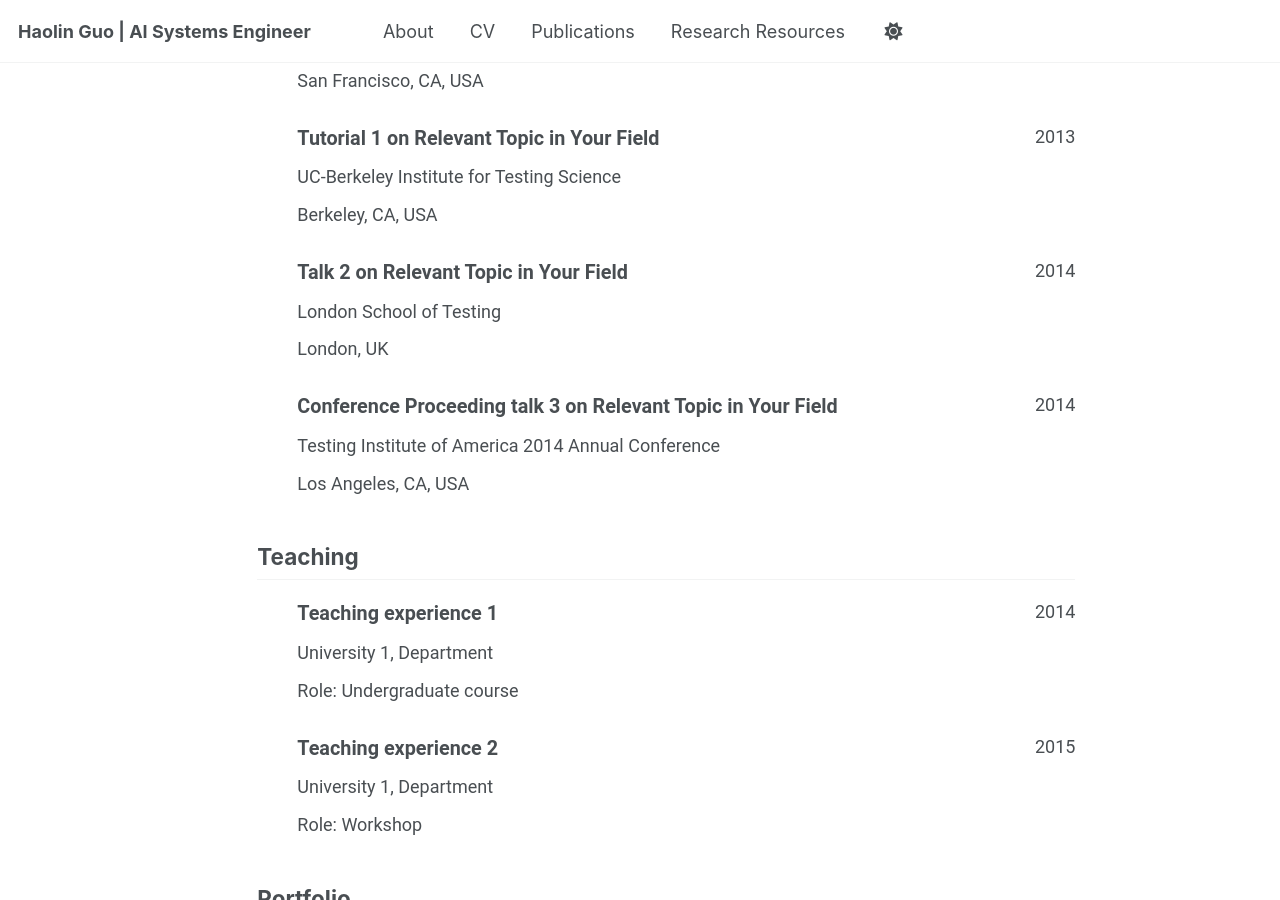
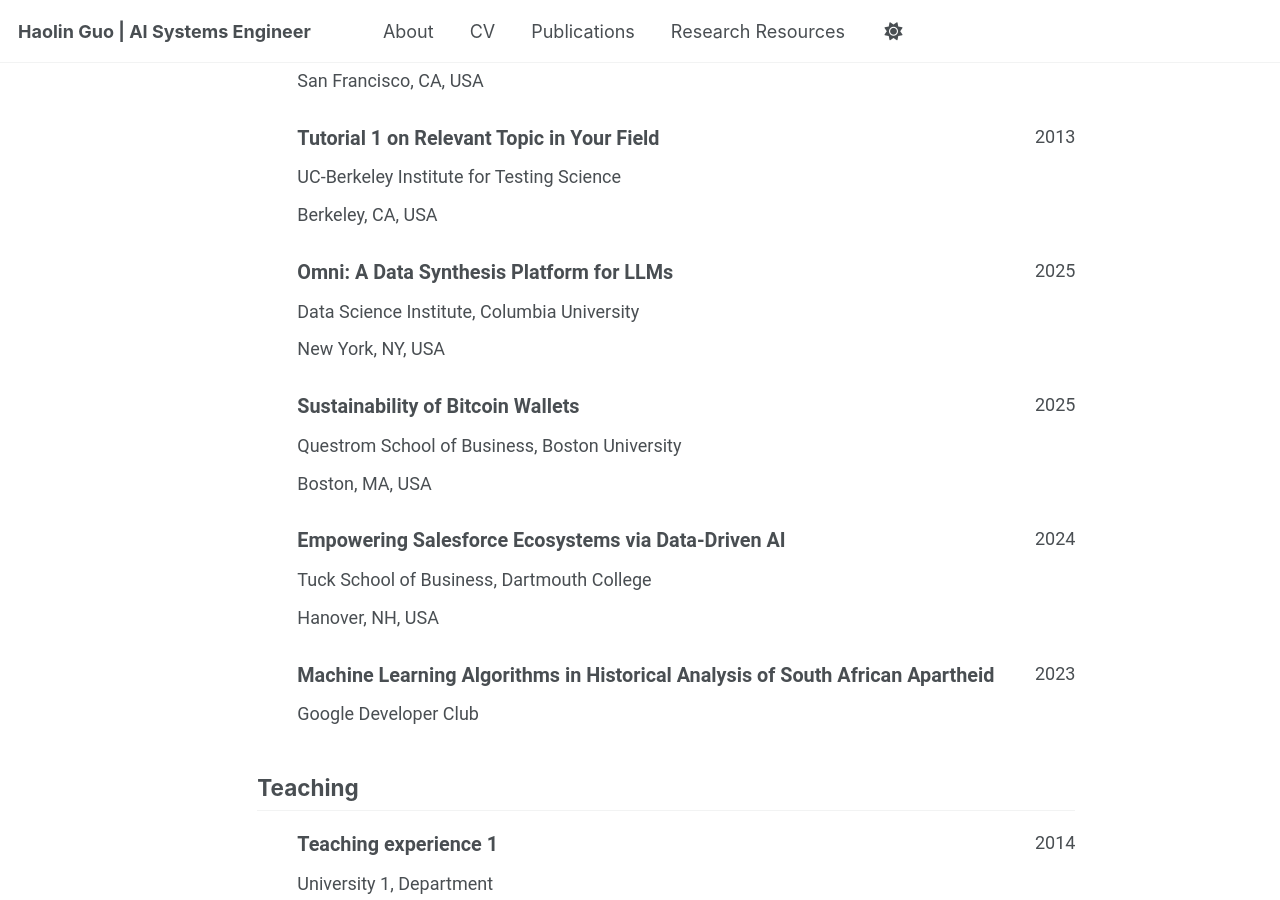
Before and after one commit to garyguo123456789/garyguo123456789.github.io, a Jekyll site: the page built from _pages/cv-json.md, in a window 1280 px wide and 900 px high, scrolled down 2757 px. Built offline with Jekyll 4.4.1, drawn with Linux system fonts in a browser that asks for light colours; a script bundle is joined from its source files by our own code; library files that are not in the unit come from our copies.

Commit message:
add presentations

```diff
--- a/_data/cv.json
+++ b/_data/cv.json
@@ -153,17 +153,31 @@
       "description": ""
     },
     {
-      "name": "Talk 2 on Relevant Topic in Your Field",
-      "event": "London School of Testing",
-      "date": "2014-02-01",
-      "location": "London, UK",
+      "name": "Omni: A Data Synthesis Platform for LLMs",
+      "event": "Data Science Institute, Columbia University",
+      "date": "2025-01-01",
+      "location": "New York, NY, USA",
       "description": ""
     },
     {
-      "name": "Conference Proceeding talk 3 on Relevant Topic in Your Field",
-      "event": "Testing Institute of America 2014 Annual Conference",
-      "date": "2014-03-01",
-      "location": "Los Angeles, CA, USA",
+      "name": "Sustainability of Bitcoin Wallets",
+      "event": "Questrom School of Business, Boston University",
+      "date": "2025-01-01",
+      "location": "Boston, MA, USA",
+      "description": ""
+    },
+    {
+      "name": "Empowering Salesforce Ecosystems via Data-Driven AI",
+      "event": "Tuck School of Business, Dartmouth College",
+      "date": "2024-01-01",
+      "location": "Hanover, NH, USA",
+      "description": ""
+    },
+    {
+      "name": "Machine Learning Algorithms in Historical Analysis of South African Apartheid",
+      "event": "Google Developer Club",
+      "date": "2023-01-01",
+      "location": "",
       "description": ""
     }
   ],
```
